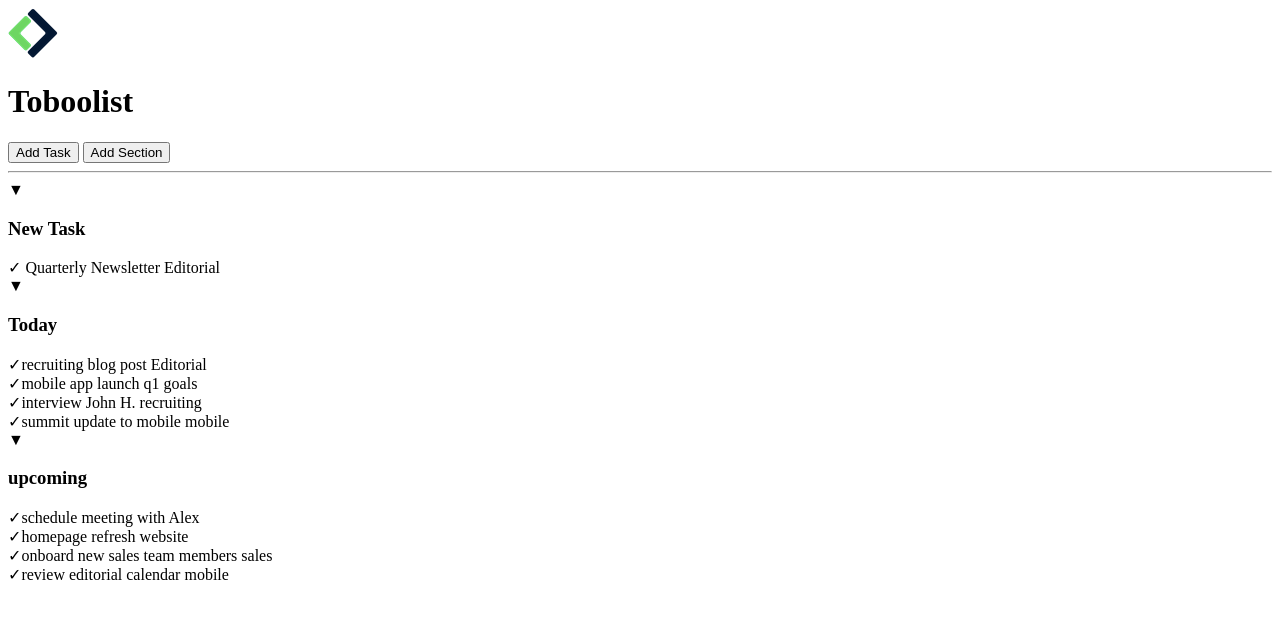
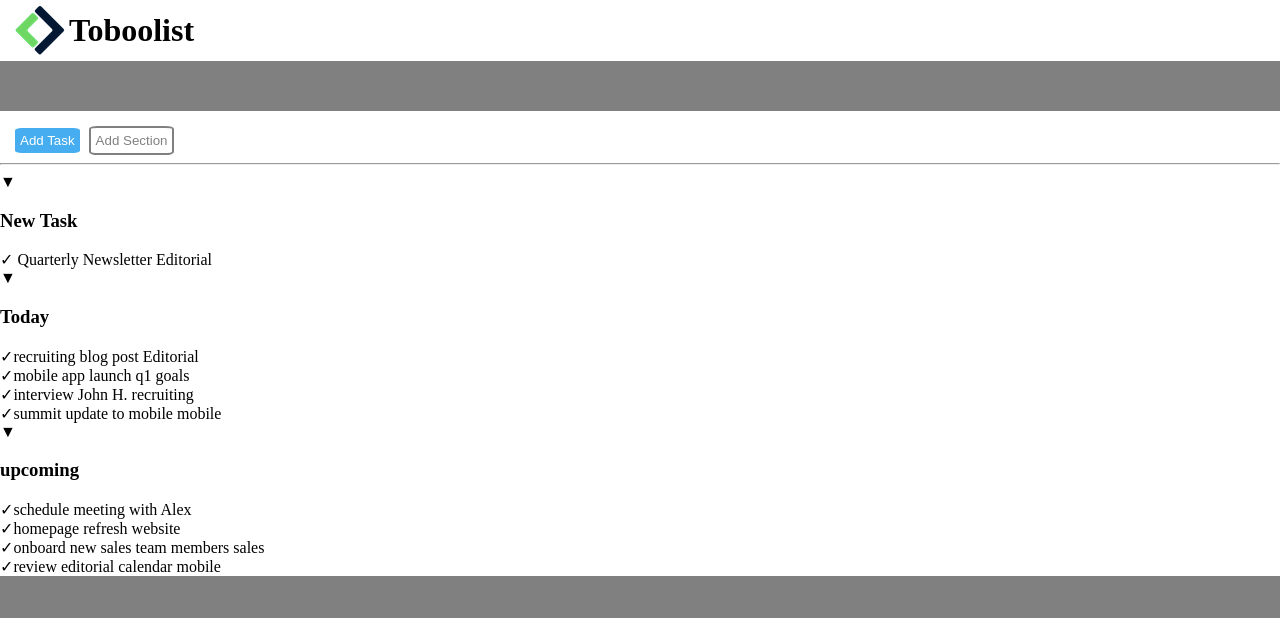
Before and after one commit to AlessandroIacovella95/html-css-toboolist, a plain HTML site: page index.html in a window 1280 px wide. Drawn offline with Linux system fonts and the light colour scheme.

Commit message:
add header and button style css

```diff
--- a/css/style.css
+++ b/css/style.css
@@ -0,0 +1,49 @@
+
+body{
+    margin: 0;
+    background-color: grey;
+}
+
+.container{
+    background-color: white;
+    line-height: 18px;
+}
+
+.main-title{
+    display: inline-block;
+    vertical-align: middle;
+}
+
+.logo{
+    vertical-align: middle;
+    margin-left: 15px;
+}
+
+main{
+    background-color: white;
+    margin-top: 50px;
+}
+
+.button{
+    margin-top: 15px;
+    border-radius: 10%;
+    padding: 5px;
+}
+
+.task{
+    background-color: #47ADF1;;
+    color: white;
+    margin-left: 15px;
+    border: none;
+}
+
+.section{
+    background-color:white;
+    color:gray ;
+    border: 2px solid gray;
+    margin-left: 5px;
+}
+
+hr{
+
+}
--- a/index.html
+++ b/index.html
@@ -9,20 +9,20 @@
 <body>
 
     <!-- inizio header -->
-    <header>
+    <header class="container">
 
         <!-- logo -->
-        <img src="./img/Logo.png" alt="logo">
+        <img src="./img/Logo.png" alt="logo toboolist" class="logo">
 
         <!-- titolo -->
-        <h1>Toboolist</h1>
+        <h1 class="main-title">Toboolist</h1>
     </header>
     <!-- fine header -->
 
     <main>
         <!-- bottoni -->
-       <button>Add Task</button>
-       <button>Add Section</button>
+       <button class="button task"><span>Add Task</span></button>
+       <button class="button section">Add Section</button>
 
        <hr>
 
```
